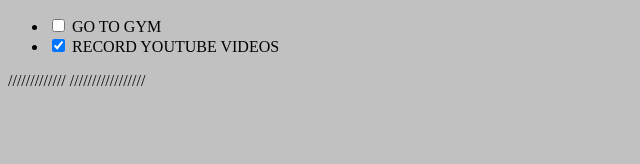
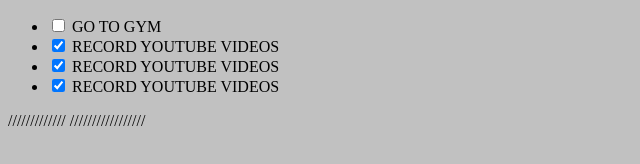
Before and after one commit to VishalSinghCse/TODO-APP, a plain HTML site: page index.html in a window 1280 px wide. Shown: the part 166-330 px from the top of the page, without its empty margins (0-640 px from the left). Drawn offline with Linux system fonts and the light colour scheme.

Commit message:
DAY 3 CAHNGES
CHANGES Day 3

```diff
--- a/index.html
+++ b/index.html
@@ -28,6 +28,14 @@
                 <input type="checkbox" id="check" checked>
                 <label>RECORD YOUTUBE VIDEOS</label>
             </li>
+            <li class="mycheck">
+                <input type="checkbox" id="check" checked>
+                <label>RECORD YOUTUBE VIDEOS</label>
+            </li>
+            <li class="mycheck">
+                <input type="checkbox" id="check" checked>
+                <label>RECORD YOUTUBE VIDEOS</label>
+            </li>
         </ul>
 
 
```
